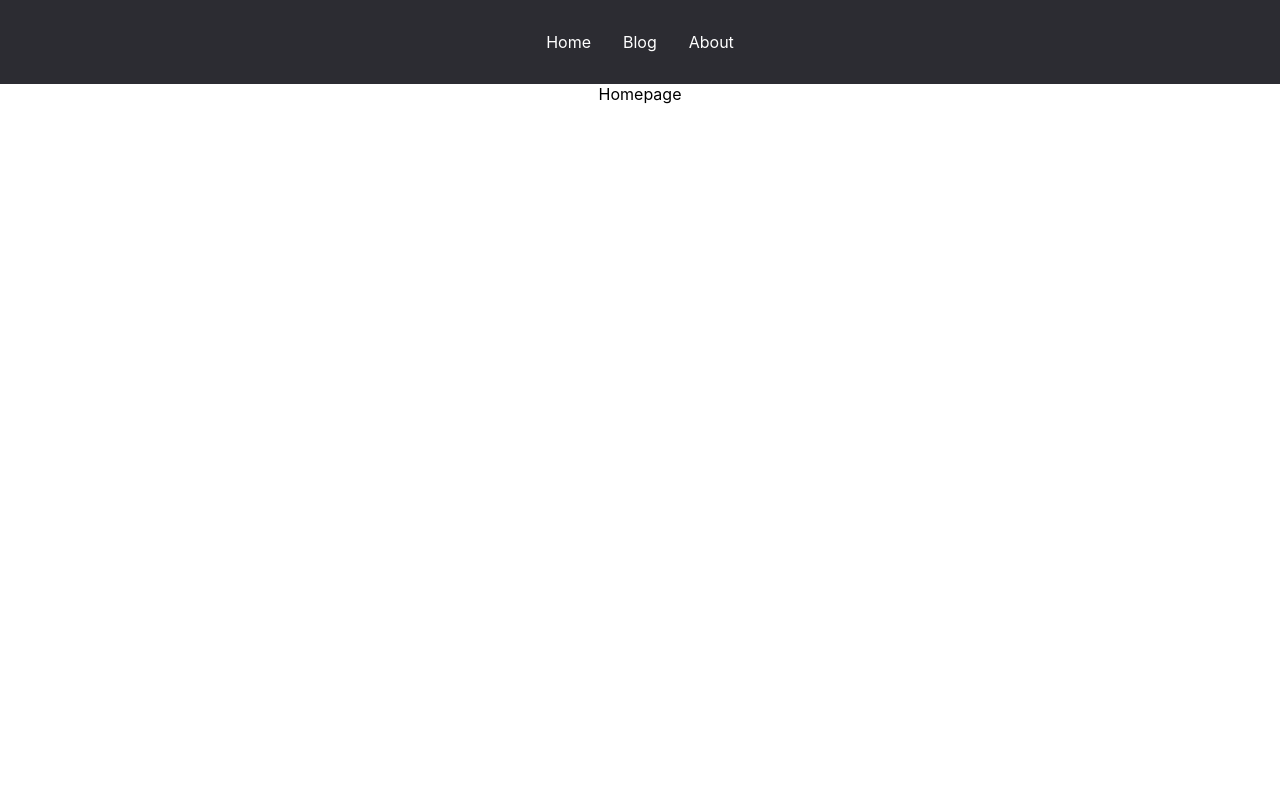
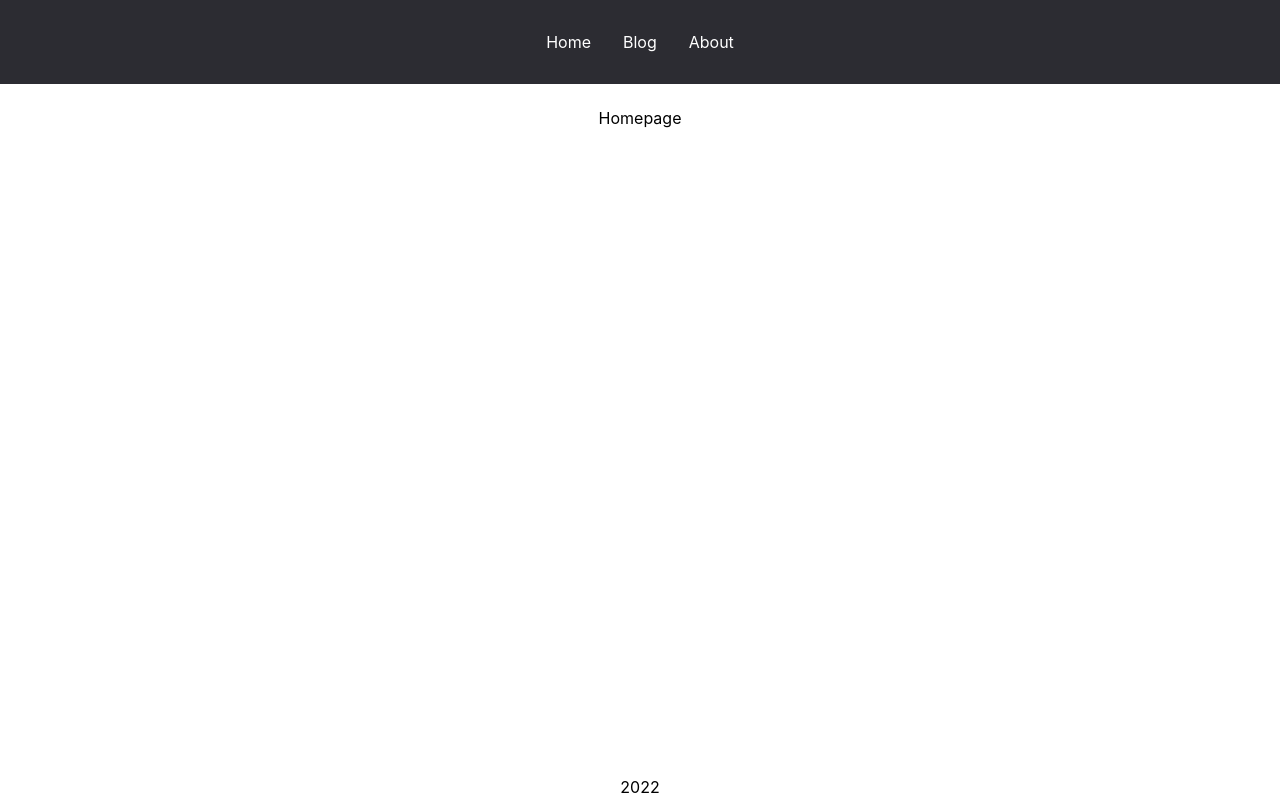
Before and after one commit to Bakytbekuly/Router-, a React (Create React App) app: page / in a window 1280 px wide. Built offline with nearby package versions, Linux system fonts and the light colour scheme.

Commit message:
add <Outlet />

```diff
--- a/src/App.js
+++ b/src/App.js
@@ -1,25 +1,23 @@
 import './App.css';
-import { BrowserRouter, Routes, Route, Link } from "react-router-dom"
+import { BrowserRouter, Routes, Route } from "react-router-dom"
 import { Aboutpage } from './pages/Aboutpage'
 import { Blogpage } from './pages/Blogpage'
 import { Homepage } from './pages/Homepage'
 import { Notfoundpage } from "./pages/Notfoundpage"
+import { Layout } from "./components/Layout"
 
 function App() {
   return (
     <BrowserRouter>
       <div className='App'>
-        <header>
-          <Link to="/">Home</Link>
-          <Link to="/posts">Blog</Link>
-          <Link to="/about">About</Link>
 
-        </header>
-        <Routes>
-          <Route path='/' element={<Homepage />} />
-          <Route path='/posts' element={<Blogpage />} />
-          <Route path='/about' element={<Aboutpage />} />
-          <Route path='*' element={<Notfoundpage />} />
+        <Routes >
+          <Route path='/' element={<Layout />}>
+            <Route index element={<Homepage />} />
+            <Route path='posts' element={<Blogpage />} />
+            <Route path='about' element={<Aboutpage />} />
+            <Route path='*' element={<Notfoundpage />} />
+          </Route>
         </Routes>
 
       </div>
--- /dev/null
+++ b/src/components/Layout.jsx
@@ -0,0 +1,18 @@
+import { Link, Outlet } from 'react-router-dom'
+
+export const Layout = () => {
+    return (
+        <div>
+            <header>
+                <Link to="/">Home</Link>
+                <Link to="/posts">Blog</Link>
+                <Link to="/about">About</Link>
+
+            </header>
+            <main className="container">
+                <Outlet />
+            </main>
+            <footer>2022</footer>
+        </div>
+    )
+}
```
Also changed, not shown: src/index.css (line endings or trailing spaces).
